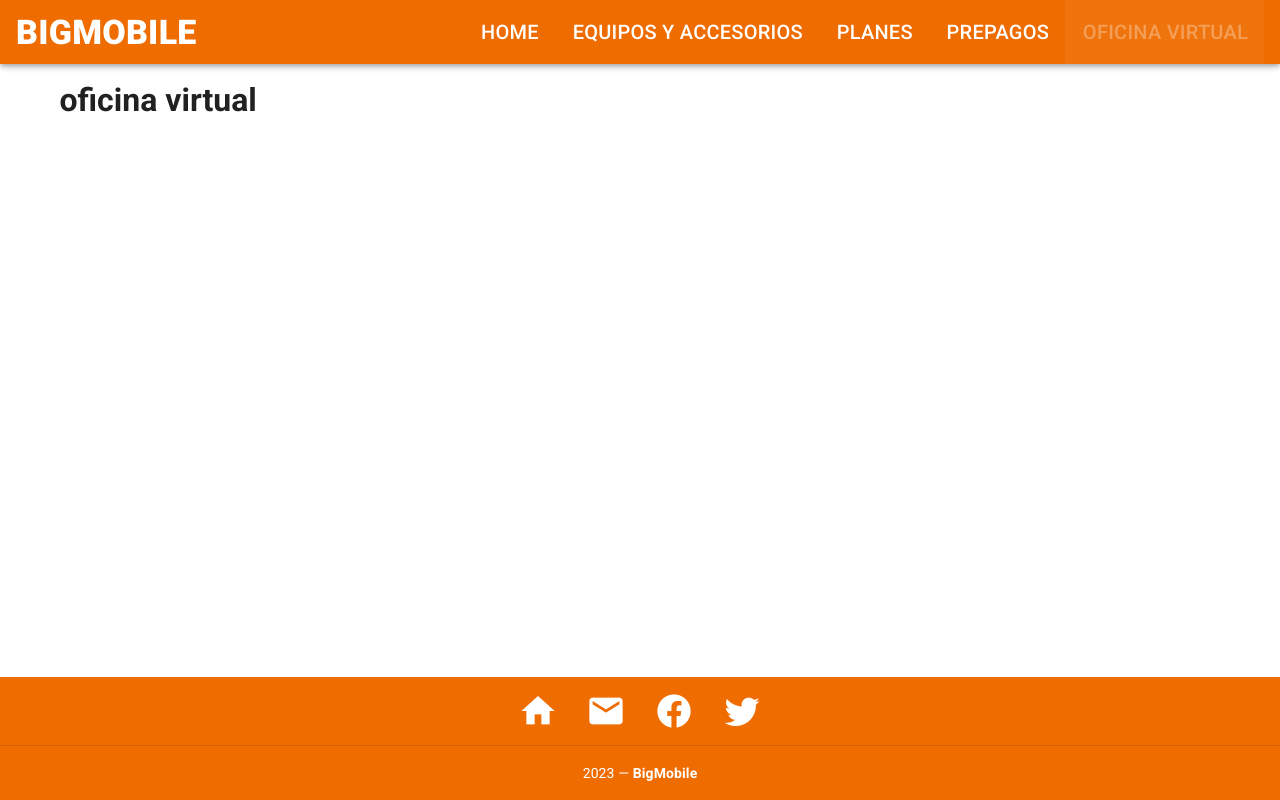
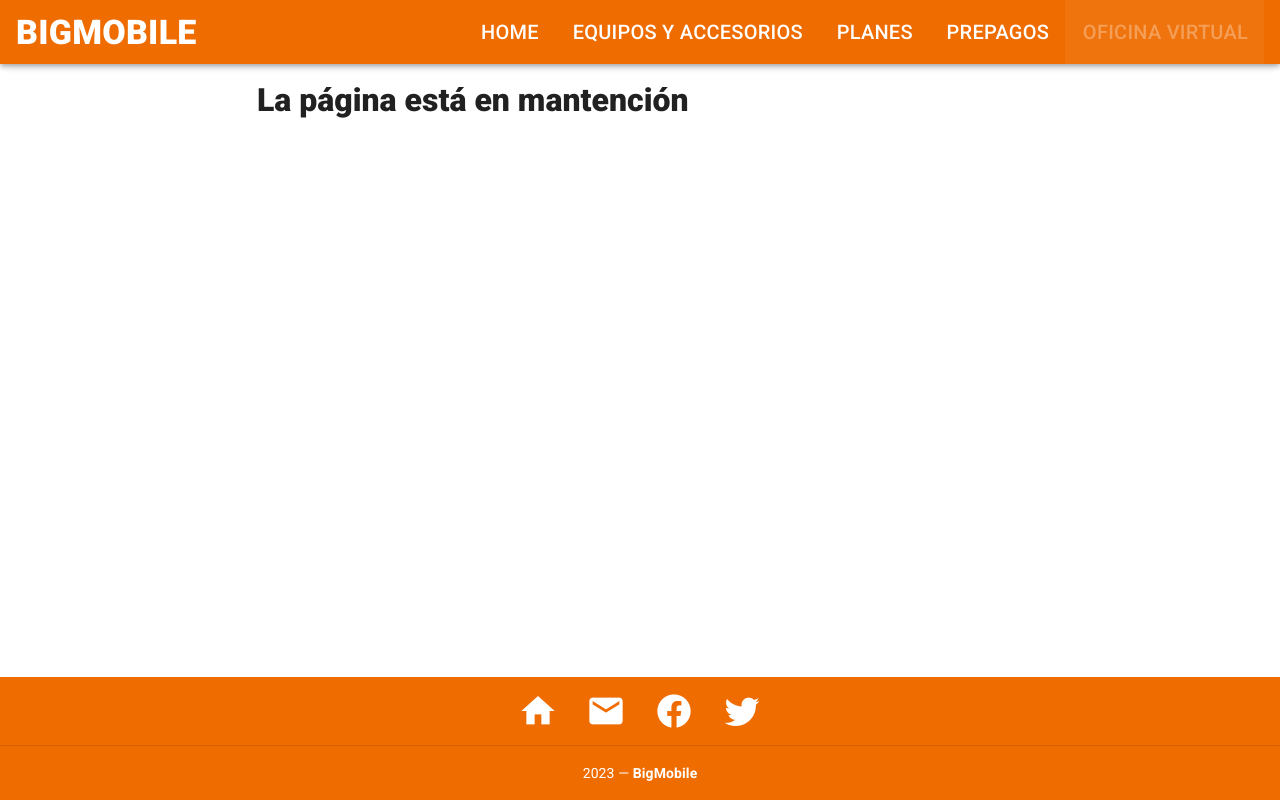
Before and after one commit to copugarute/bigmobile-app, a Vue app: page /oficina in a window 1280 px wide. Built offline with nearby package versions, Linux system fonts and the light colour scheme.

Commit message:
actualizando repo

```diff
--- a/src/router/index.js
+++ b/src/router/index.js
@@ -1,13 +1,20 @@
 import Vue from 'vue'
 import VueRouter from 'vue-router'
 import Home from '../views/HomeView.vue'
-import Checkout from '../views/Checkout.vue'
+// import Checkout from '../views/Checkout.vue'
 import Confirm from '../views/Confirm.vue'
 import Login from '../views/Login.vue'
+import Notfound from '../views/Notfound.vue'
+import Mantencion from '../views/Mantencion.vue'
 
 Vue.use(VueRouter)
 
 const routes = [
+  {
+    path: '*',
+    name: 'Notfound',
+    component: Notfound
+  },
   {
     path: '/',
     name: 'Home',
@@ -26,7 +33,7 @@ const routes = [
   {
     path: '/checkout',
     name: 'Checkout',
-    component: Checkout
+    component: Mantencion
   },
   {
     path: '/equipos',
@@ -36,17 +43,19 @@ const routes = [
   {
     path: '/planes',
     name: 'Planes',
-    component: () => import(/* webpackChunkName: "about" */ '../views/Planes.vue')
+    component: () => import(/* webpackChunkName: "about" */ '../views/Mantencion.vue'),
+    redirect: '/'
   },
   {
     path: '/prepago',
     name: 'Prepago',
-    component: () => import(/* webpackChunkName: "about" */ '../views/Prepago.vue')
+    component: () => import(/* webpackChunkName: "about" */ '../views/Mantencion.vue'),
+    redirect: '/'
   },
   {
     path: '/oficina',
     name: 'Oficina',
-    component: () => import(/* webpackChunkName: "about" */ '../views/OficinaVirtual.vue')
+    component: () => import(/* webpackChunkName: "about" */ '../views/Mantencion.vue'),
   },
 ]
 
--- /dev/null
+++ b/src/views/Mantencion.vue
@@ -0,0 +1,14 @@
+<template>
+  <div>
+      <div class="overlay"></div>
+      <div class="container">
+        <div class="row">
+          <div class="col-md-10 col-lg-8 mx-auto">
+            <div class="post-heading">
+              <h1><strong>La página está en mantención</strong></h1>
+            </div>
+          </div>
+        </div>
+      </div>
+  </div>
+</template>
--- /dev/null
+++ b/src/views/Notfound.vue
@@ -0,0 +1,14 @@
+<template>
+  <div>
+      <div class="overlay"></div>
+      <div class="container">
+        <div class="row">
+          <div class="col-md-10 col-lg-8 mx-auto">
+            <div class="post-heading">
+              <h1><strong>La página que busca no existe</strong></h1>
+            </div>
+          </div>
+        </div>
+      </div>
+  </div>
+</template>
```
Also changed, not shown: 2 other files (tests, documents, lock files or other folders).
